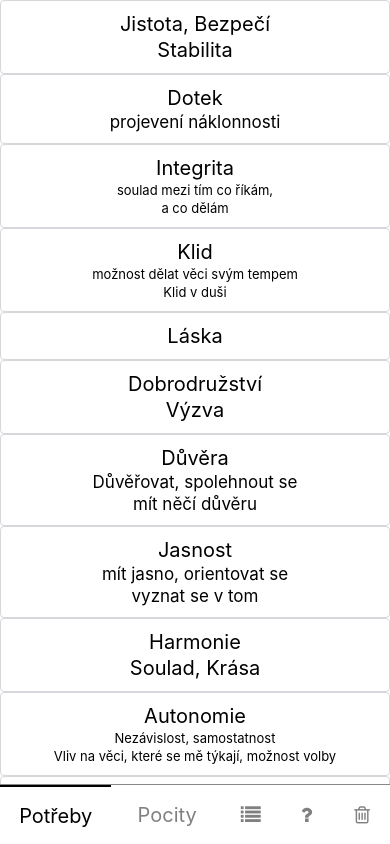
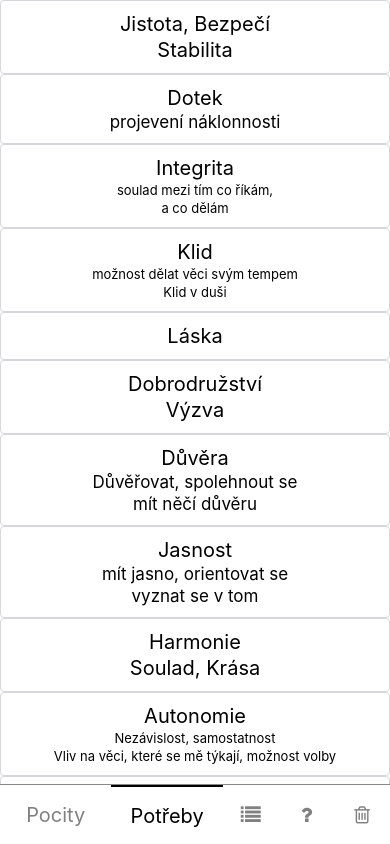
Before and after one commit to lukas-krecan/NvcCards, a React Native app: screen / in a window 390 px wide. Built offline with nearby package versions, Linux system fonts and the light colour scheme; what react-native would draw is missing.

Commit message:
Swap needs and feeling tab

```diff
--- a/App.tsx
+++ b/App.tsx
@@ -154,9 +154,8 @@ export default class App extends React.Component<NvcCardsAppProps, NvcCardsAppSt
                     <Help active={activeScreen == helpScreen}/>
                 </View>
                 <View style={styles.drawer}>
-
+                    {this.cardsButton("Pocity", feelingsScreen)}
                     {this.cardsButton("Potřeby", needsScreen)}
-                    {this.cardsButton("Pocity", feelingsScreen)}
                     {this.tabIcon(selectionScreen, "list")}
                     {this.tabIcon(helpScreen, "question")}
                     <View style={{flex: 1}}>
```
Also changed, not shown: 1 other file (tests, documents, lock files or other folders).
